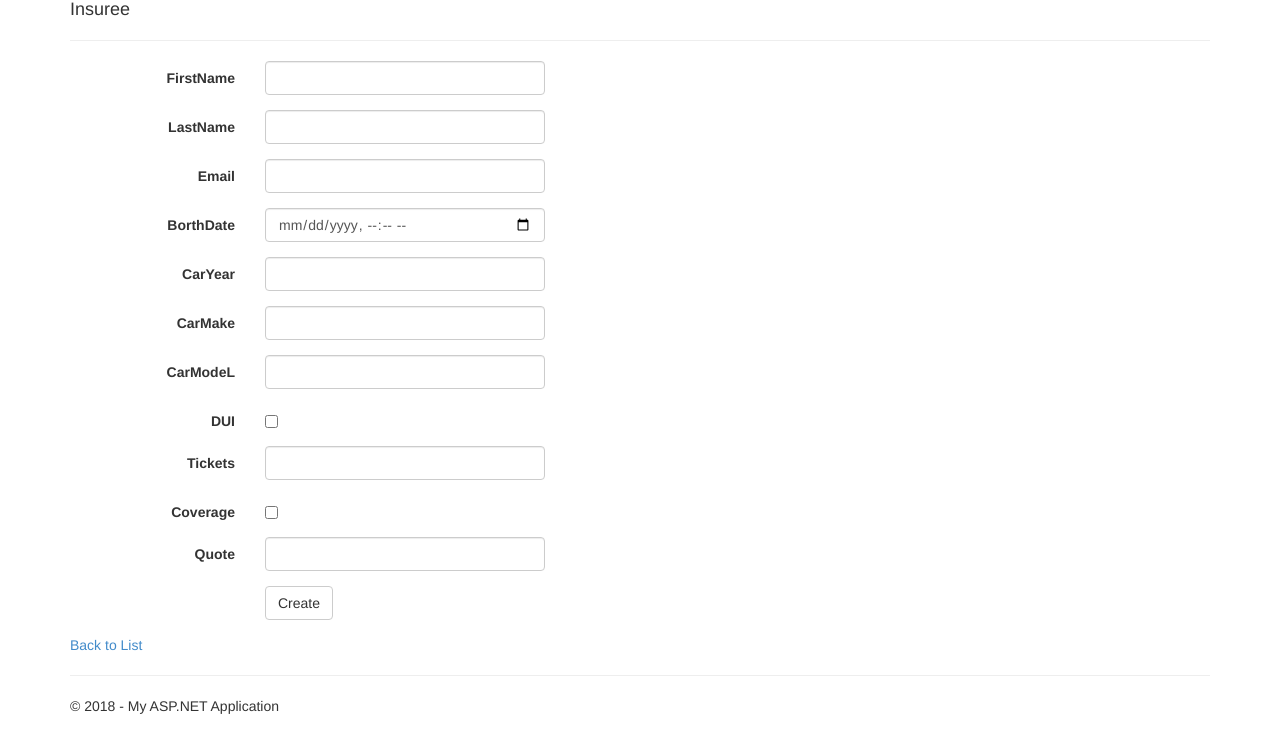
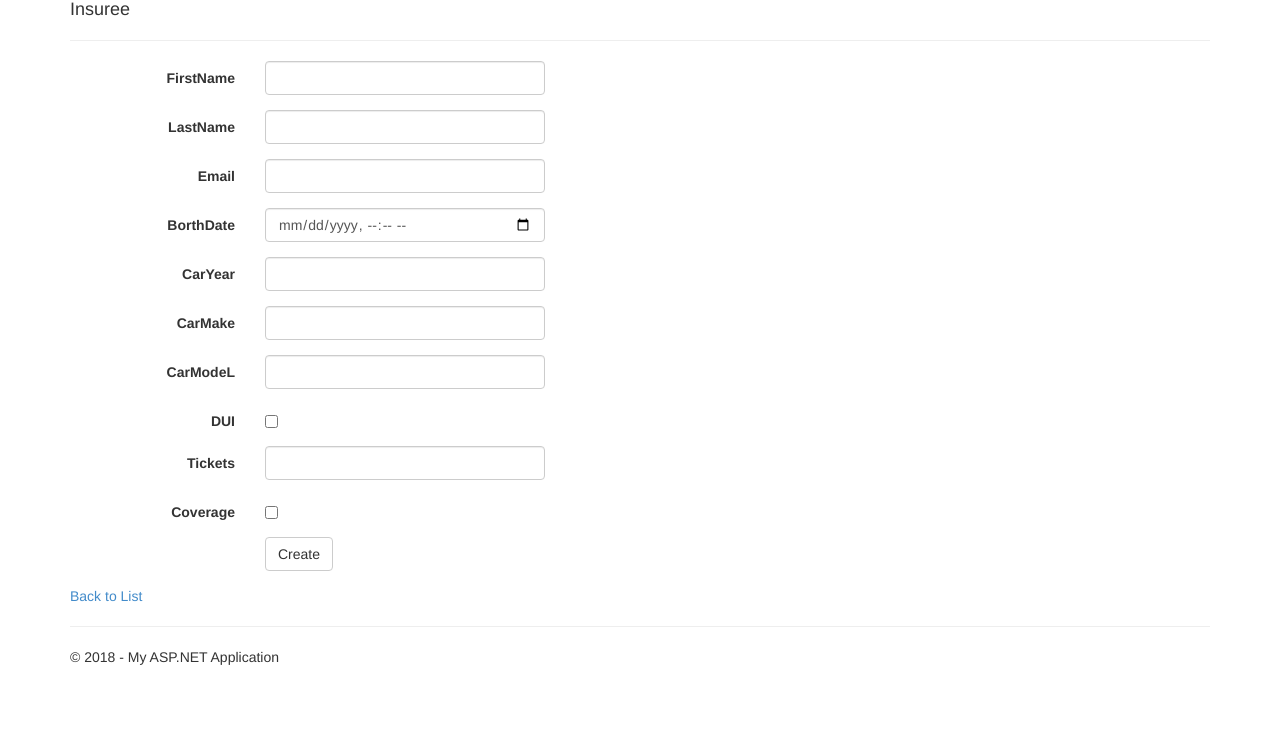
Before and after one commit to GatesKennedy/GK_ASP-NET, an ASP.NET MVC app: page /Insuree/Create in a window 1280 px wide. Shown: the part 113-859 px from the top of the page. After the commit the page ends 778 px from the top, so only its background shows below. Run offline with ASP.NET Core 8 and stand-ins for ASP.NET MVC 5, Linux system fonts and the light colour scheme; the project's own start-up code is not run, and a stand-in starts its controllers and pages; some libraries are stand-ins or nearby versions.

Commit message:
Mod: CarInsurance Calculates quote value

```diff
--- a/GK_CarInsurance/GK_CarInsurance/Controllers/InsureeController.cs
+++ b/GK_CarInsurance/GK_CarInsurance/Controllers/InsureeController.cs
@@ -57,13 +57,14 @@ namespace GK_CarInsurance.Controllers
         // more details see https://go.microsoft.com/fwlink/?LinkId=317598.
         [HttpPost]
         [ValidateAntiForgeryToken]
-        public ActionResult Create([Bind(Include = "Id,FirstName,LastName,Email,BorthDate,CarYear,CarMake,CarModeL,DUI,Tickets,Coverage,Quote")] Insuree insuree)
+        public ActionResult Create([Bind(Include = "Id,FirstName,LastName,Email,BorthDate,CarYear,CarMake,CarModeL,DUI,Tickets,Coverage")] Insuree insuree)
         {
-            ViewData["Email"] = "Timothy@AjaClark.com";
+            //ViewData["Email"] = "Timothy@AjaClark.com";
             if (ModelState.IsValid)
             {
 
-                //CalculateQuote();
+               insuree.Quote = CalculateQuote(insuree);
+
                 db.Insurees.Add(insuree);
                 db.SaveChanges();
                 return RedirectToAction("Index");
--- a/GK_CarInsurance/GK_CarInsurance/Views/Insuree/Create.cshtml
+++ b/GK_CarInsurance/GK_CarInsurance/Views/Insuree/Create.cshtml
@@ -99,13 +99,13 @@
             </div>
         </div>
 
-        <div class="form-group">
+        @*<div class="form-group">
             @Html.LabelFor(model => model.Quote, htmlAttributes: new { @class = "control-label col-md-2" })
             <div class="col-md-10">
                 @Html.EditorFor(model => model.Quote, new { htmlAttributes = new { @class = "form-control" } })
                 @Html.ValidationMessageFor(model => model.Quote, "", new { @class = "text-danger" })
             </div>
-        </div>
+        </div>*@
         <div class="form-group">
             <div class="col-md-offset-2 col-md-10">
                 <input type="submit" value="Create" class="btn btn-default" />
```
Also changed, not shown: 4 other files.
